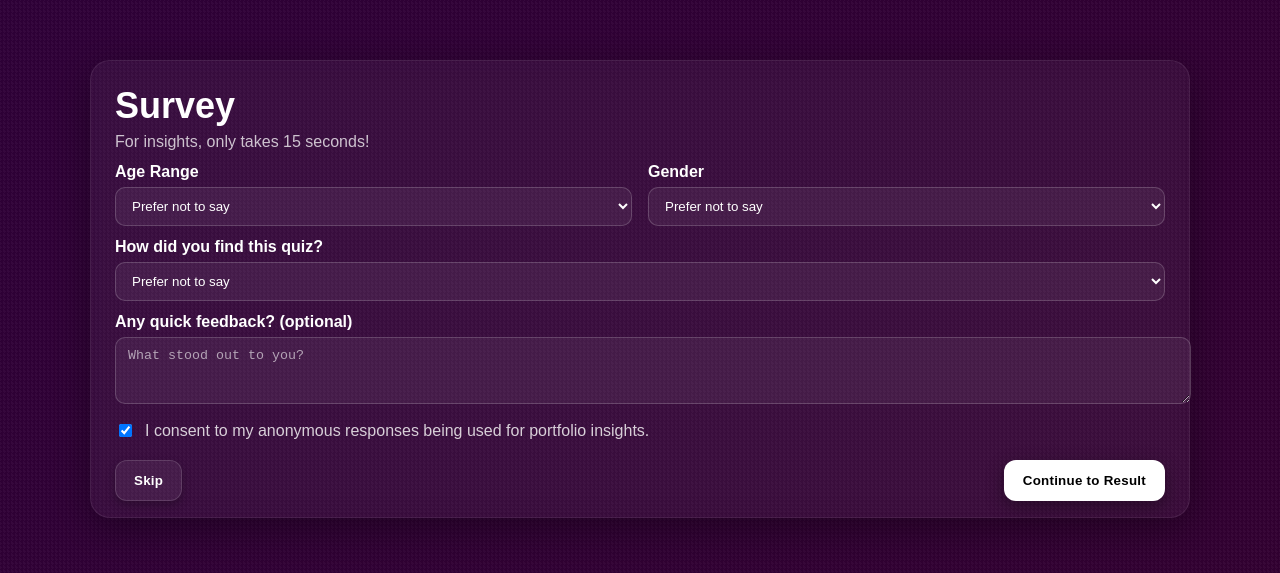
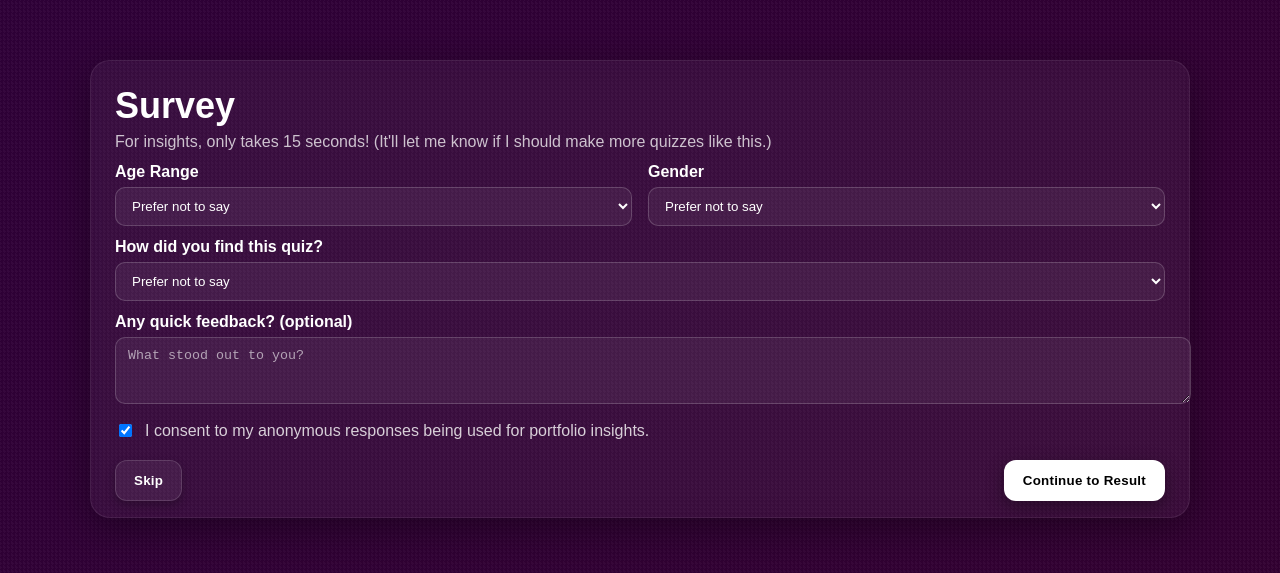
Before and after one commit to katienhanle/demonslayerquiz, a Next.js app: page /demographics in a window 1280 px wide. Shown: the part 135-708 px from the top of the page. Built offline with nearby package versions, Linux system fonts and the light colour scheme; a web font is replaced by a local one.

Commit message:
Survey desc

```diff
--- a/app/demographics/page.js
+++ b/app/demographics/page.js
@@ -89,7 +89,7 @@ export default function DemographicsPage() {
             Survey
           </h1>
           <p style={{ margin: "6px 0 0", color: "rgba(255,255,255,.75)" }}>
-            For insights, only takes 15 seconds!
+            For insights, only takes 15 seconds! (It'll let me know if I should make more quizzes like this.)
           </p>
         </header>
 
```
